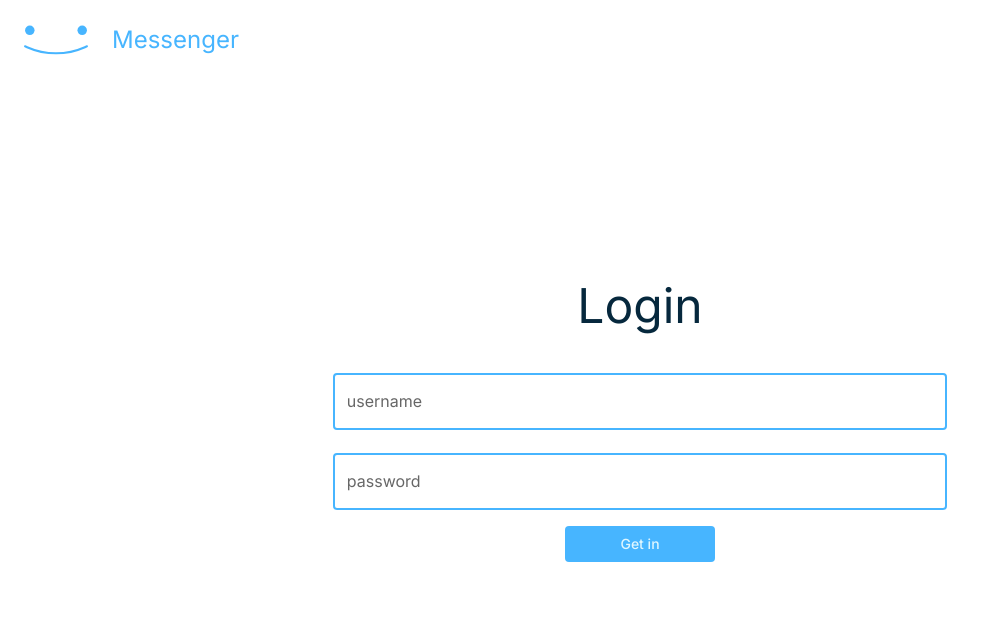
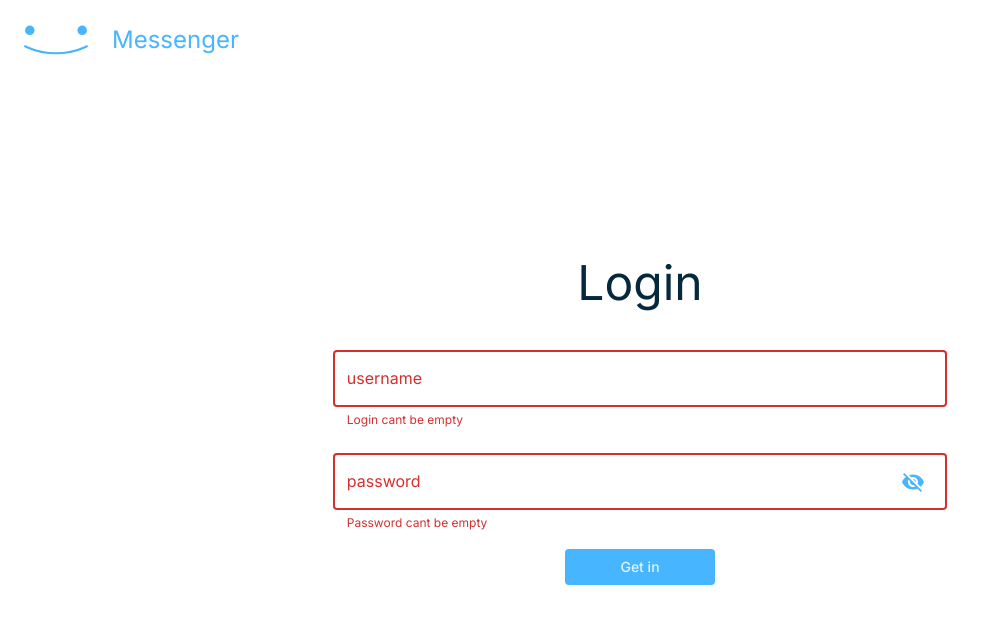
Before and after one commit to MrAnatoliy/Messenger-v2, a React (Create React App) app in the folder Frontend/frontend/: page /login in a window 1280 px wide. Shown: the top 624 px of the page, without its empty margins (0-986 px from the left). Built offline with nearby package versions, Linux system fonts and the light colour scheme.

Commit message:
Add login and password validation in Login page

```diff
--- a/Frontend/frontend/package.json
+++ b/Frontend/frontend/package.json
@@ -22,6 +22,7 @@
     "react-router-dom": "^6.22.3",
     "react-scripts": "5.0.1",
     "typescript": "^4.9.5",
+    "universal-cookie": "^7.1.4",
     "web-vitals": "^2.1.4"
   },
   "scripts": {
--- a/Frontend/frontend/src/routes/Login.tsx
+++ b/Frontend/frontend/src/routes/Login.tsx
@@ -1,6 +1,13 @@
-import { useState } from "react";
+import { useCallback, useEffect, useState } from "react";
 import Page from "../components/Page";
-import { Box, Button, TextField, Typography } from "@mui/material";
+import {
+  Box,
+  Button,
+  IconButton,
+  InputAdornment,
+  TextField,
+  Typography,
+} from "@mui/material";
 import {
   IAuthRequest,
   authenticate,
@@ -8,15 +15,42 @@ import {
   selectMessage,
 } from "../store/authSlice";
 import { useAppDispatch, useAppSelector } from "../store/hooks";
+import { Visibility, VisibilityOff } from "@mui/icons-material";
 
 const Login = () => {
   const dispatch = useAppDispatch();
 
-  const loading = useAppSelector(selectLoading)
-  const message = useAppSelector(selectMessage)
+  const loading = useAppSelector(selectLoading);
+  const message = useAppSelector(selectMessage);
 
-  const [username , setUsername] = useState("")
-  const [password, setPassword] = useState("")
+  const [username, setUsername] = useState("");
+  const [password, setPassword] = useState("");
+  const [showPassword, setShowPassword] = useState(false);
+  const handleClickShowPassword = () => setShowPassword(!showPassword);
+
+  const [loginMessage, setLoginMessage] = useState("");
+  const loginValidation = (textValue: string) => {
+    if (textValue.length <= 0) {
+      setLoginMessage("Login cant be empty");
+    } else setLoginMessage("");
+  };
+
+  const [passwordMessage, setPasswordMessage] = useState("");
+  const passwordValidation = useCallback(
+    (textValue: string) => {
+      if (textValue.length <= 0) {
+        setPasswordMessage("Password cant be empty");
+      } else if (loading === "failed") {
+        setPasswordMessage(message || "Server error");
+      } else setPasswordMessage("");
+    },
+    [loading, message]
+  );
+
+  useEffect(() => {
+    loginValidation(username);
+    passwordValidation(password);
+  }, [username, password, loading, passwordValidation]);
 
   return (
     <Page enableAuthButtons={false}>
@@ -40,6 +74,7 @@ const Login = () => {
           Login
         </Typography>
         <TextField
+          error={loginMessage !== ""}
           fullWidth
           sx={{
             width: "80%",
@@ -47,22 +82,40 @@ const Login = () => {
           margin="normal"
           variant="outlined"
           label="username"
+          helperText={loginMessage}
           onChange={(e) => {
             setUsername(e.target.value);
           }}
         />
         <TextField
-          error= {loading === 'failed'}
+          error={passwordMessage !== ""}
           fullWidth
           sx={{
             width: "80%",
           }}
           margin="normal"
           variant="outlined"
-          label= "password"
-          helperText= {loading === 'failed' ? message : ""}
+          label="password"
+          helperText={passwordMessage}
           onChange={(e) => {
             setPassword(e.target.value);
+          }}
+          type={showPassword ? "text" : "password"}
+          InputProps={{
+            endAdornment: (
+              <InputAdornment position="end">
+                <IconButton
+                  aria-label="toggle password visibility"
+                  onClick={handleClickShowPassword}
+                >
+                  {showPassword ? (
+                    <Visibility color="primary" />
+                  ) : (
+                    <VisibilityOff color="primary" />
+                  )}
+                </IconButton>
+              </InputAdornment>
+            ),
           }}
         />
         <Button
@@ -74,11 +127,15 @@ const Login = () => {
             textTransform: "none",
           }}
           onClick={() => {
-            const user: IAuthRequest = {
-              email: username,
-              password: password,
-            };
-            dispatch(authenticate(user));
+            if (loginMessage.length === 0 && passwordMessage.length === 0) {
+              const user: IAuthRequest = {
+                email: username,
+                password: password,
+              };
+              loginValidation(username);
+              passwordValidation(password);
+              dispatch(authenticate(user));
+            }
           }}
         >
           Get in
--- a/Frontend/frontend/src/store/authSlice.ts
+++ b/Frontend/frontend/src/store/authSlice.ts
@@ -1,6 +1,7 @@
 import { PayloadAction, createAsyncThunk, createSlice } from "@reduxjs/toolkit";
 import { RootState } from "./store";
 import axios from "axios";
+import Cookies from "universal-cookie";
 
 export interface IAuthSlice {
     user: {
@@ -90,6 +91,9 @@ export const authenticate = createAsyncThunk(
             const data: IAuthResponse = response.data;
             if (data.token) {
                 dispatch(authSuccess(data));
+                const cookies = new Cookies()
+                cookies.set("token",data.token)
+                cookies.set("authorities",data.roles)
             } else {
                 dispatch(authFail(data));
             }
```
Also changed, not shown: 1 other file (tests, documents, lock files or other folders).
